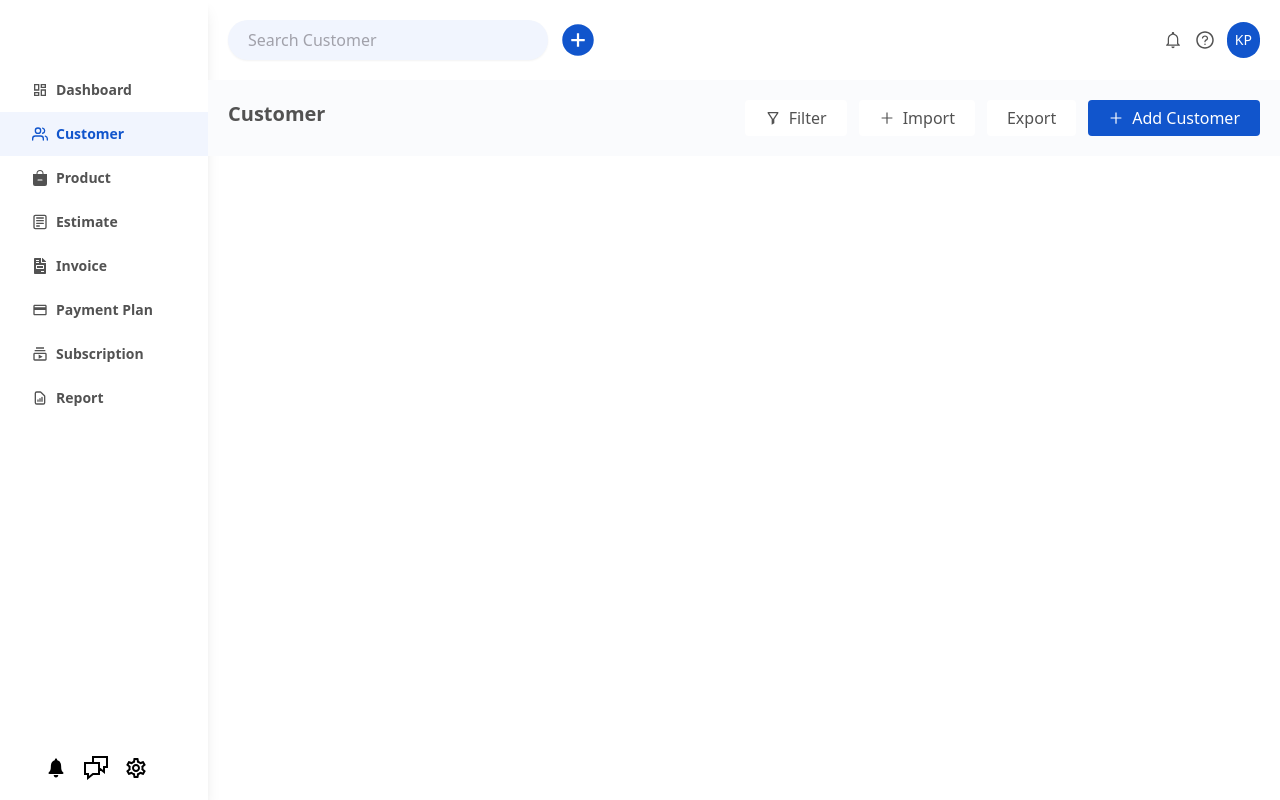
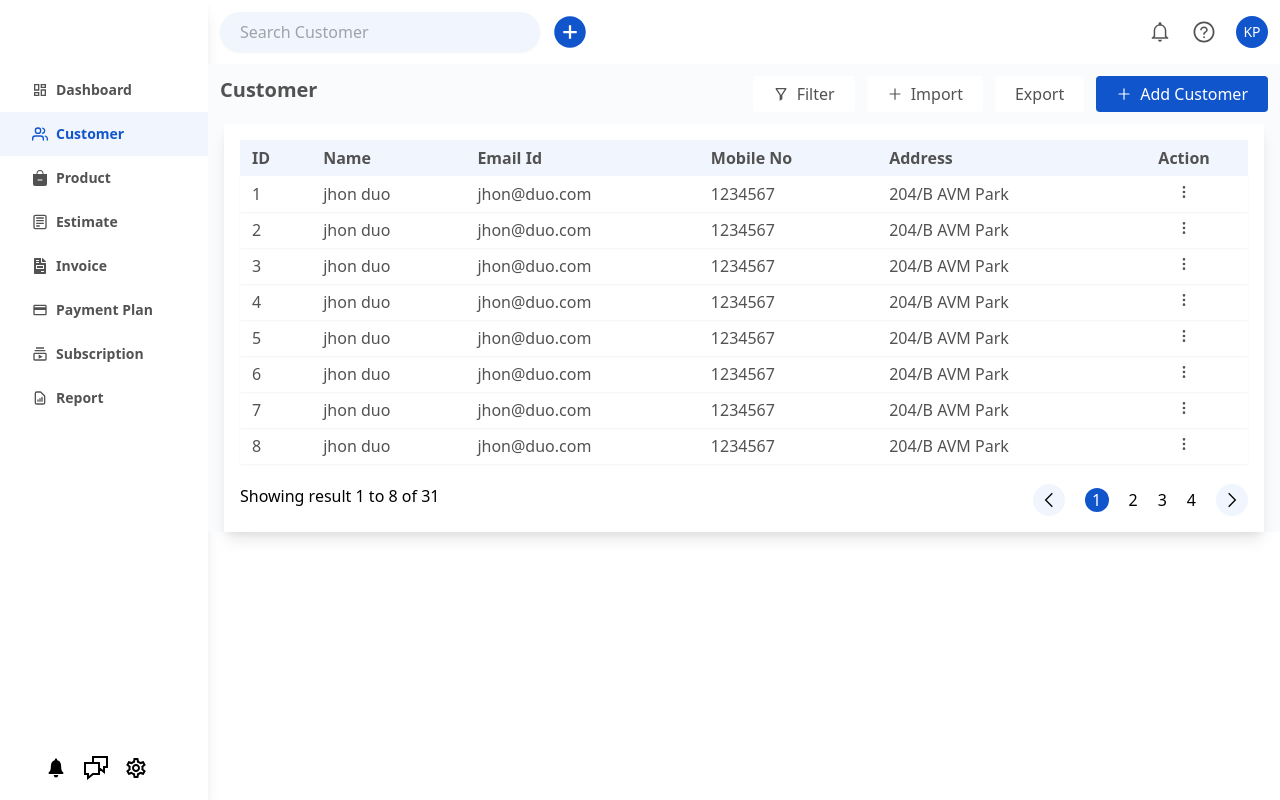
Before and after one commit to dev-robin3012/corexlab-task, a React (Create React App) app: page / in a window 1280 px wide. Built offline with nearby package versions, Linux system fonts and the light colour scheme.

Commit message:
pagination done

```diff
--- a/package.json
+++ b/package.json
@@ -10,6 +10,7 @@
     "react": "^17.0.2",
     "react-dom": "^17.0.2",
     "react-icons": "^4.3.1",
+    "react-paginate": "^8.0.0",
     "react-scripts": "4.0.3",
     "web-vitals": "^1.0.1"
   },
--- a/src/components/pages/Customer.jsx
+++ b/src/components/pages/Customer.jsx
@@ -5,8 +5,8 @@ import CustomerList from "./customer/CustomerList";
 
 const Customer = () => {
   return (
-    <div>
-      <div className="bg-gray p-5 flex justify-between">
+    <div className="bg-gray">
+      <div className="p-3 flex justify-between">
         <h1 className="font-semibold text-xl text-dark">Customer</h1>
         <ul className="flex gap-3 text-dark">
           <li className="bg-light px-5 rounded flex items-center gap-2">
--- a/src/components/pages/customer/CustomerList.jsx
+++ b/src/components/pages/customer/CustomerList.jsx
@@ -1,9 +1,69 @@
 import React, { useState } from "react";
+import { FiMoreVertical } from "react-icons/fi";
+import { GrPrevious, GrNext } from "react-icons/gr";
+import ReactPaginate from "react-paginate";
+import mockData from "../../../customerData.json";
 
 const CustomerList = () => {
-  const [customers, setCustomers] = useState();
+  const [customers, setCustomers] = useState(mockData);
+  const [pageNum, setPageNum] = useState(0);
 
-  return <div></div>;
+  const pageVisited = pageNum * 8;
+
+  const displayCustomers = customers.slice(pageVisited, pageVisited + 8);
+
+  const pageCount = Math.ceil(customers.length / 8);
+
+  const changePage = ({ selected }) => {
+    setPageNum(selected);
+  };
+
+  return (
+    <section className="mx-4">
+      <div className="shadow-lg p-4 bg-light ">
+        <table className="w-full">
+          <thead className="bg-lightGray">
+            <tr className="text-md text-left text-dark">
+              <th className="px-3 py-1.5">ID</th>
+              <th className="px-3 py-1.5">Name</th>
+              <th className="px-3 py-1.5">Email Id</th>
+              <th className="px-3 py-1.5">Mobile No</th>
+              <th className="px-3 py-1.5">Address</th>
+              <th className="px-3 py-1.5 text-center">Action</th>
+            </tr>
+          </thead>
+          <tbody className="bg-white">
+            {displayCustomers.map(customer => (
+              <tr className="text-dark shadow-sm" key={customer.id}>
+                <td className="px-3 py-1.5">{customer.id}</td>
+                <td className="px-3 py-1.5">{customer.name}</td>
+                <td className="px-3 py-1.5">{customer.email}</td>
+                <td className="px-3 py-1.5">{customer.mobile}</td>
+                <td className="px-3 py-1.5">{customer.address}</td>
+                <td className="flex py-2 justify-center">
+                  <FiMoreVertical className="cursor-pointer" />
+                </td>
+              </tr>
+            ))}
+          </tbody>
+        </table>
+        <div className="flex justify-between pt-5">
+          <p>Showing result 1 to 8 of {customers.length}</p>
+          <ReactPaginate
+            previousLabel={<GrPrevious />}
+            nextLabel={<GrNext />}
+            breakLabel="..."
+            pageCount={pageCount}
+            onPageChange={changePage}
+            className="flex items-center gap-5"
+            previousClassName="p-2 bg-lightGray rounded-full"
+            nextClassName="p-2 bg-lightGray rounded-full"
+            activeClassName="bg-blue h-6 w-6 rounded-full text-center text-light"
+          />
+        </div>
+      </div>
+    </section>
+  );
 };
 
 export default CustomerList;
--- a/src/customerData.json
+++ b/src/customerData.json
@@ -0,0 +1,219 @@
+[
+  {
+    "id": 1,
+    "name": "jhon duo",
+    "email": "jhon@duo.com",
+    "mobile": "1234567",
+    "address": "204/B AVM Park"
+  },
+  {
+    "id": 2,
+    "name": "jhon duo",
+    "email": "jhon@duo.com",
+    "mobile": "1234567",
+    "address": "204/B AVM Park"
+  },
+  {
+    "id": 3,
+    "name": "jhon duo",
+    "email": "jhon@duo.com",
+    "mobile": "1234567",
+    "address": "204/B AVM Park"
+  },
+  {
+    "id": 4,
+    "name": "jhon duo",
+    "email": "jhon@duo.com",
+    "mobile": "1234567",
+    "address": "204/B AVM Park"
+  },
+  {
+    "id": 5,
+    "name": "jhon duo",
+    "email": "jhon@duo.com",
+    "mobile": "1234567",
+    "address": "204/B AVM Park"
+  },
+  {
+    "id": 6,
+    "name": "jhon duo",
+    "email": "jhon@duo.com",
+    "mobile": "1234567",
+    "address": "204/B AVM Park"
+  },
+  {
+    "id": 7,
+    "name": "jhon duo",
+    "email": "jhon@duo.com",
+    "mobile": "1234567",
+    "address": "204/B AVM Park"
+  },
+  {
+    "id": 8,
+    "name": "jhon duo",
+    "email": "jhon@duo.com",
+    "mobile": "1234567",
+    "address": "204/B AVM Park"
+  },
+  {
+    "id": 9,
+    "name": "jhon duo",
+    "email": "jhon@duo.com",
+    "mobile": "1234567",
+    "address": "204/B AVM Park"
+  },
+  {
+    "id": 10,
+    "name": "jhon duo",
+    "email": "jhon@duo.com",
+    "mobile": "1234567",
+    "address": "204/B AVM Park"
+  },
+  {
+    "id": 31,
+    "name": "jhon duo",
+    "email": "jhon@duo.com",
+    "mobile": "1234567",
+    "address": "204/B AVM Park"
+  },
+  {
+    "id": 11,
+    "name": "jhon duo",
+    "email": "jhon@duo.com",
+    "mobile": "1234567",
+    "address": "204/B AVM Park"
+  },
+  {
+    "id": 12,
+    "name": "jhon duo",
+    "email": "jhon@duo.com",
+    "mobile": "1234567",
+    "address": "204/B AVM Park"
+  },
+  {
+    "id": 13,
+    "name": "jhon duo",
+    "email": "jhon@duo.com",
+    "mobile": "1234567",
+    "address": "204/B AVM Park"
+  },
+  {
+    "id": 14,
+    "name": "jhon duo",
+    "email": "jhon@duo.com",
+    "mobile": "1234567",
+    "address": "204/B AVM Park"
+  },
+  {
+    "id": 15,
+    "name": "jhon duo",
+    "email": "jhon@duo.com",
+    "mobile": "1234567",
+    "address": "204/B AVM Park"
+  },
+  {
+    "id": 16,
+    "name": "jhon duo",
+    "email": "jhon@duo.com",
+    "mobile": "1234567",
+    "address": "204/B AVM Park"
+  },
+  {
+    "id": 17,
+    "name": "jhon duo",
+    "email": "jhon@duo.com",
+    "mobile": "1234567",
+    "address": "204/B AVM Park"
+  },
+  {
+    "id": 18,
+    "name": "jhon duo",
+    "email": "jhon@duo.com",
+    "mobile": "1234567",
+    "address": "204/B AVM Park"
+  },
+  {
+    "id": 19,
+    "name": "jhon duo",
+    "email": "jhon@duo.com",
+    "mobile": "1234567",
+    "address": "204/B AVM Park"
+  },
+  {
+    "id": 20,
+    "name": "jhon duo",
+    "email": "jhon@duo.com",
+    "mobile": "1234567",
+    "address": "204/B AVM Park"
+  },
+  {
+    "id": 21,
+    "name": "jhon duo",
+    "email": "jhon@duo.com",
+    "mobile": "1234567",
+    "address": "204/B AVM Park"
+  },
+  {
+    "id": 22,
+    "name": "jhon duo",
+    "email": "jhon@duo.com",
+    "mobile": "1234567",
+    "address": "204/B AVM Park"
+  },
+  {
+    "id": 23,
+    "name": "jhon duo",
+    "email": "jhon@duo.com",
+    "mobile": "1234567",
+    "address": "204/B AVM Park"
+  },
+  {
+    "id": 24,
+    "name": "jhon duo",
+    "email": "jhon@duo.com",
+    "mobile": "1234567",
+    "address": "204/B AVM Park"
+  },
+  {
+    "id": 25,
+    "name": "jhon duo",
+    "email": "jhon@duo.com",
+    "mobile": "1234567",
+    "address": "204/B AVM Park"
+  },
+  {
+    "id": 26,
+    "name": "jhon duo",
+    "email": "jhon@duo.com",
+    "mobile": "1234567",
+    "address": "204/B AVM Park"
+  },
+  {
+    "id": 27,
+    "name": "jhon duo",
+    "email": "jhon@duo.com",
+    "mobile": "1234567",
+    "address": "204/B AVM Park"
+  },
+  {
+    "id": 28,
+    "name": "jhon duo",
+    "email": "jhon@duo.com",
+    "mobile": "1234567",
+    "address": "204/B AVM Park"
+  },
+  {
+    "id": 29,
+    "name": "jhon duo",
+    "email": "jhon@duo.com",
+    "mobile": "1234567",
+    "address": "204/B AVM Park"
+  },
+  {
+    "id": 30,
+    "name": "jhon duo",
+    "email": "jhon@duo.com",
+    "mobile": "1234567",
+    "address": "204/B AVM Park"
+  }
+]
--- a/src/layout/AppLayout.jsx
+++ b/src/layout/AppLayout.jsx
@@ -8,7 +8,7 @@ const AppLayout = ({ children }) => {
     <section className="flex h-screen">
       <Sidebar />
       <main className="w-full">
-        <nav className="p-5 flex items-center justify-between">
+        <nav className="p-3 flex items-center justify-between">
           <div className="flex items-center gap-3 w-1/2">
             <input
               type="text"
@@ -18,10 +18,12 @@ const AppLayout = ({ children }) => {
             />
             <AiFillPlusCircle className="text-4xl text-blue" />
           </div>
-          <div className="flex items-center gap-3 text-dark">
-            <IoMdNotificationsOutline className="text-xl" />
-            <AiOutlineQuestionCircle className="text-xl" />
-            <div className="bg-blue text-light text-sm p-2 rounded-full">KP</div>
+          <div className="flex items-center gap-5 text-dark">
+            <IoMdNotificationsOutline className="text-2xl" />
+            <AiOutlineQuestionCircle className="text-2xl" />
+            <div className="bg-blue text-light text-sm h-8 w-8 rounded-full flex items-center justify-center">
+              <span>KP</span>
+            </div>
           </div>
         </nav>
         {children}
```
Also changed, not shown: 2 other files (tests, documents, lock files or other folders).
